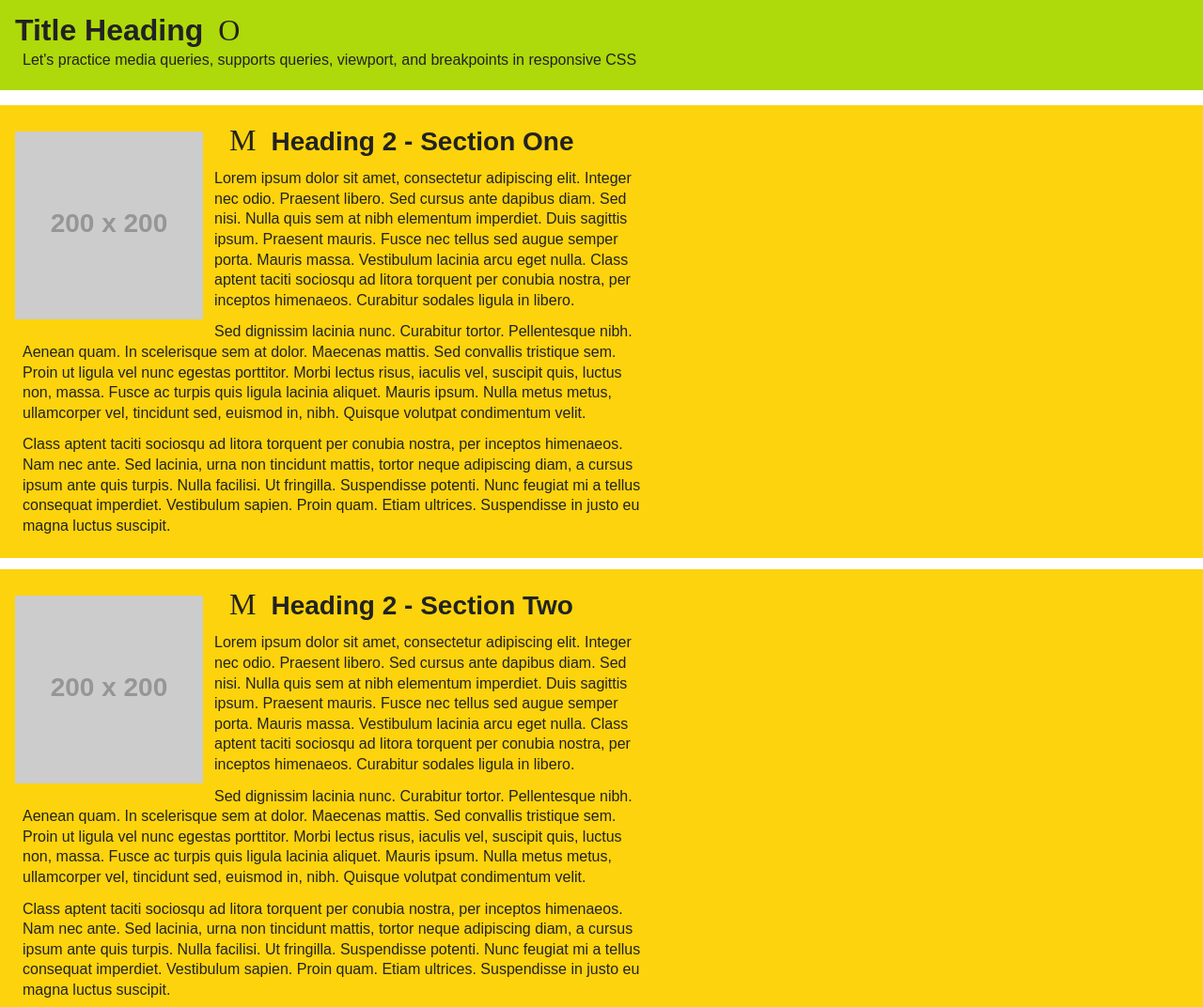
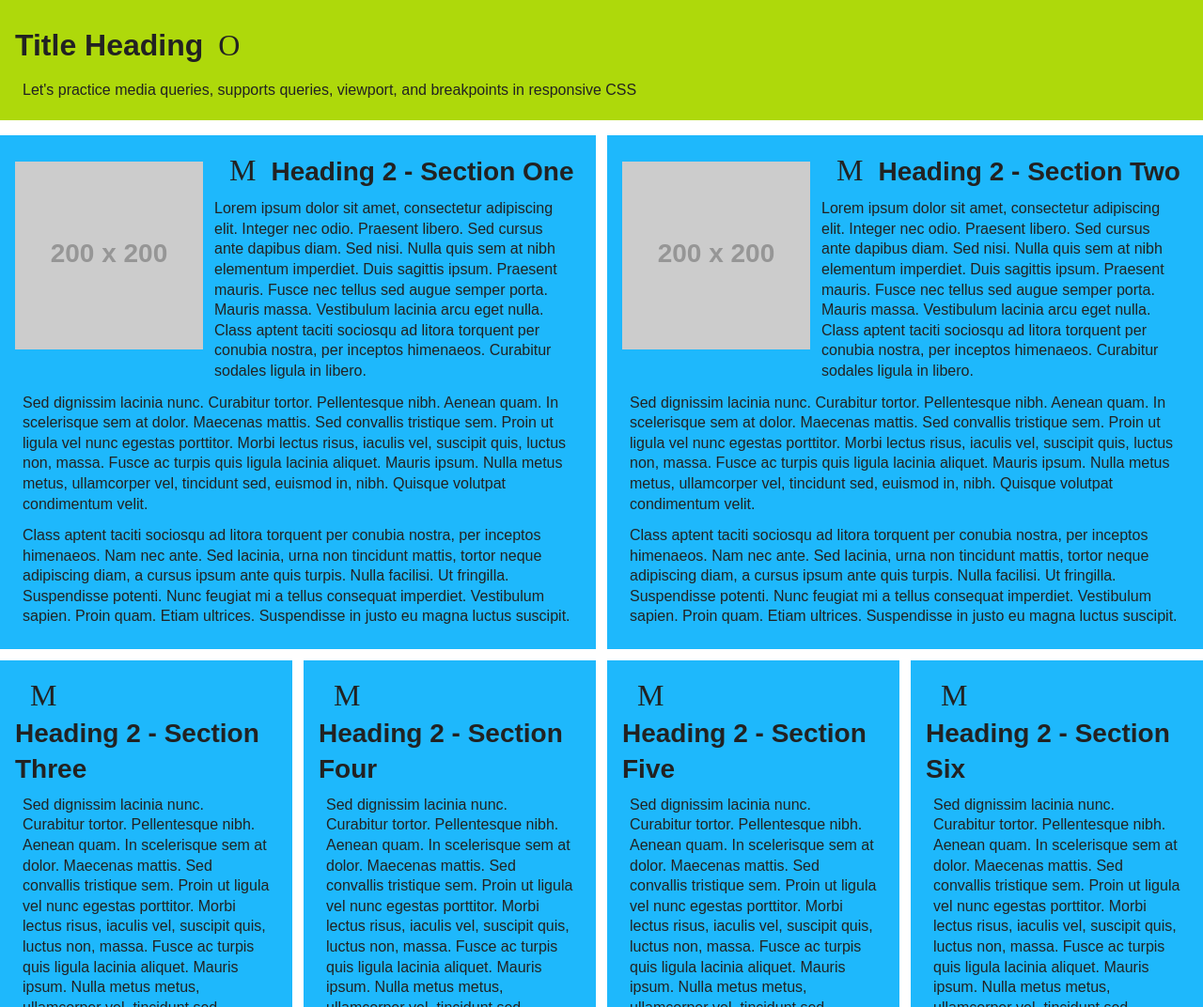
Before and after one commit to lgatchalian14/viewport, a plain HTML site: page index.html in a window 1280 px wide. Shown: the top 1072 px of the page at 94% size. Drawn offline with Linux system fonts and the light colour scheme; placeholder pictures from the web are drawn by us; some icons are missing.

Commit message:
Update GATCHALIAN.styles.css

```diff
--- a/GATCHALIAN.styles.css
+++ b/GATCHALIAN.styles.css
@@ -79,18 +79,12 @@ table {
 /* ----- CHECK FOR USER DARK MODE PREFERENCE ----- */
 /* --------------- BEGIN USER PREFERS DARK COLOR SCHEME QUERY --------------- */
 
-/* CHANGE THE BODY'S BACKGROUND COLOR TO THE DARK GRAY IF THE USER PREFERS DARK MODE */
-body{
-    background-color: #ffffff;
-    color: #000000;
-}
-
 @media (prefers-color-scheme: dark){
+    /* CHANGE THE BODY'S BACKGROUND COLOR TO THE DARK GRAY IF THE USER PREFERS DARK MODE */
     body{
-        background-color: #222222;
+        background-color: var(--dark-gray);
     }
 }
-
 /* --------------- END USER PREFERS DARK COLOR SCHEME QUERY --------------- */
 
 
@@ -154,6 +148,14 @@ footer .icon{
     @keyframes icon-animation {
         0% { font-variation-settings: "TIME" 1; }
     }
+    @media (prefers-reduced-motion){
+        @-webkit-keyframes icon-animation {
+            0% { font-variation-settings: "TIME" 1; }
+        }
+        @keyframes icon-animation {
+            0% { font-variation-settings: "TIME" 1; }
+        }
+    }
 /* --------------- END USER PREFERS REDUCED MOTION QUERY --------------- */
 
 
@@ -207,7 +209,7 @@ img{
 
 /* ---------- SMALL SCREEN STYLES ---------- */
 /* --------------- BEGIN SMALL SCREEN SIZES --------------- */
-@media screen {
+@media screen and (min-width: 480px){
     header, footer{
         background-color: var(--lime-green);
         color: var(--dark-gray);
@@ -241,7 +243,8 @@ img{
 
 /* ---------- MEDIUM SCREEN STYLES ---------- */
 /* --------------- BEGIN MEDIUM SCREEN SIZES --------------- */
-    /* header, footer{
+@media screen and (min-width: 768px){
+    header, footer{
         background-color: var(--black);
         color: var(--white);
     }
@@ -266,14 +269,16 @@ img{
     #seven{
         grid-column: 3/4;
         grid-row: 3/5;
-    } */
+    }
+}
 /* --------------- END MEDIUM SCREEN SIZES --------------- */
 
 
 
 /* ---------- LARGE SCREEN STYLES ---------- */
 /* --------------- BEGIN LARGE SCREEN SIZES --------------- */
-    /* header, footer{
+@media screen and (min-width: 1280px){
+    header, footer{
         background-color: var(--lime-green);
         color: var(--dark-gray);
     }
@@ -304,24 +309,28 @@ img{
 
     #seven, #eight{
         grid-row: 3/4;
-    } */
+    }
+}
 /* --------------- END LARGE SCREEN SIZES --------------- */
 
 
 
 /* ---------- ADJUSTING RESPONSIVE IMAGE SIZE ---------- */
 /* --------------- BEGIN RESPONSIVE IMAGE ADJUST SIZES --------------- */
-    /* img{
+@media screen and (min-width: 1320px){
+    img{
         width: 300px;
         max-width: 300px;
-    } */
+    }
+}
 /* --------------- END RESPONSIVE IMAGE ADJUST SIZES --------------- */
 
 
 
 /* ---------- EXTRA LARGE SCREEN STYLES ---------- */
 /* --------------- BEGIN EXTRA LARGE SCREEN SIZES --------------- */
-    /* header, footer{
+@media screen and (min-width: 1440px){
+    header, footer{
         background-color: var(--orange);
         padding-left: 5%;
     }
@@ -386,5 +395,6 @@ img{
 
     #three p, #four p, #five p, #six p{
         padding-top: 2em;
-    } */
+    }
+}
 /* --------------- END EXTRA LARGE SCREEN SIZES --------------- */
```
